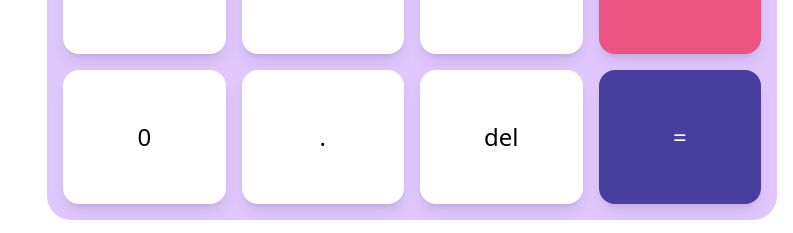
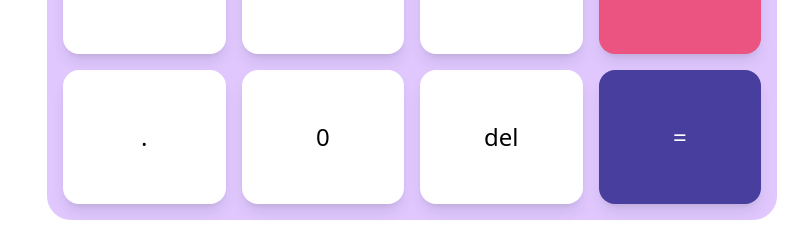
Before and after one commit to Duke0404/Calculator, a React (Create React App) app: page / in a window 1280 px wide. Shown: the part 564-797 px from the top of the page, without its empty margins (487-1280 px from the left). Built offline with nearby package versions, Linux system fonts and the light colour scheme.

Commit message:
Change change sign behaviour for second operand

```diff
--- a/src/components/ButtonCluster.tsx
+++ b/src/components/ButtonCluster.tsx
@@ -49,7 +49,7 @@ const ButtonCluster = (props: ButtonClusterProps) => {
 			break
 
 		case operation.multiply:
-			operationDisplay = "*"
+			operationDisplay = "x"
 			break
 
 		case operation.divide:
@@ -61,9 +61,9 @@ const ButtonCluster = (props: ButtonClusterProps) => {
 	// Effect to drive the display
 	useEffect(() => {
 		props.setDisplay(
-			`${firstOperand ? firstOperand : ""} ${
-				currentOperation ? operationDisplay : ""
-			} ${secondOperand ? secondOperand : ""}`
+			`${firstOperand ? firstOperand : ""} ${currentOperation ? operationDisplay : ""} ${
+				secondOperand ? secondOperand : ""
+			}`
 		)
 	}, [firstOperand, secondOperand, currentOperation])
 
@@ -344,6 +344,22 @@ const ButtonCluster = (props: ButtonClusterProps) => {
 			</CalcButton>
 
 			<CalcButton
+				type={buttonType.point}
+				firstOperand={firstOperand}
+				setFirstOperand={setFirstOperand}
+				intFirst={intFirst}
+				setIntFirst={setIntFirst}
+				secondOperand={secondOperand}
+				setSecondOperand={setSecondOperand}
+				intSecond={intSecond}
+				setIntSecond={setIntSecond}
+				currentOperation={currentOperation}
+				setCurrentOperation={setCurrentOperation}
+			>
+				.
+			</CalcButton>
+
+			<CalcButton
 				type={buttonType.number}
 				firstOperand={firstOperand}
 				setFirstOperand={setFirstOperand}
@@ -357,22 +373,6 @@ const ButtonCluster = (props: ButtonClusterProps) => {
 				setCurrentOperation={setCurrentOperation}
 			>
 				0
-			</CalcButton>
-
-			<CalcButton
-				type={buttonType.point}
-				firstOperand={firstOperand}
-				setFirstOperand={setFirstOperand}
-				intFirst={intFirst}
-				setIntFirst={setIntFirst}
-				secondOperand={secondOperand}
-				setSecondOperand={setSecondOperand}
-				intSecond={intSecond}
-				setIntSecond={setIntSecond}
-				currentOperation={currentOperation}
-				setCurrentOperation={setCurrentOperation}
-			>
-				.
 			</CalcButton>
 
 			<CalcButton
--- a/src/components/CalcButton.tsx
+++ b/src/components/CalcButton.tsx
@@ -202,6 +202,25 @@ const CalcButton = (props: calcButtonProps) => {
 					}
 				}
 
+				// If the first operand is defined and the operation is defined and the second operand is defined
+				else if (
+					props.firstOperand !== "" &&
+					props.currentOperation !== operation.none &&
+					props.secondOperand !== ""
+				) {
+					// Check if the second operand is a negative number
+					if (props.secondOperand.charAt(0) === "-") {
+						// Remove the sign from the second operand
+						props.setSecondOperand(props.secondOperand.substring(1))
+					}
+
+					// Else if the second operand is a positive number
+					else {
+						// Add a sign to the second operand
+						props.setSecondOperand(`-${props.secondOperand}`)
+					}
+				}
+
 				break
 
 			// If the button is a point button
```
